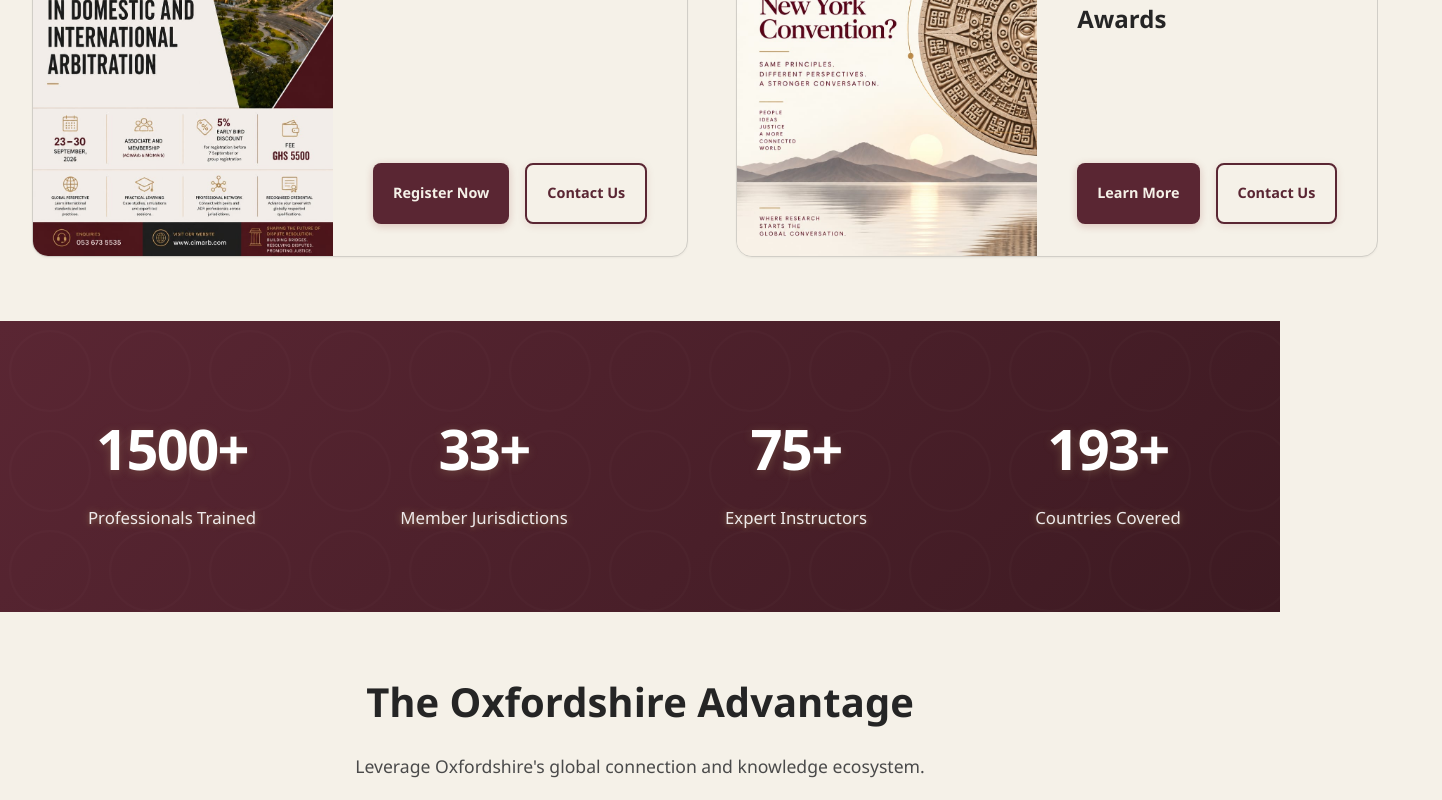
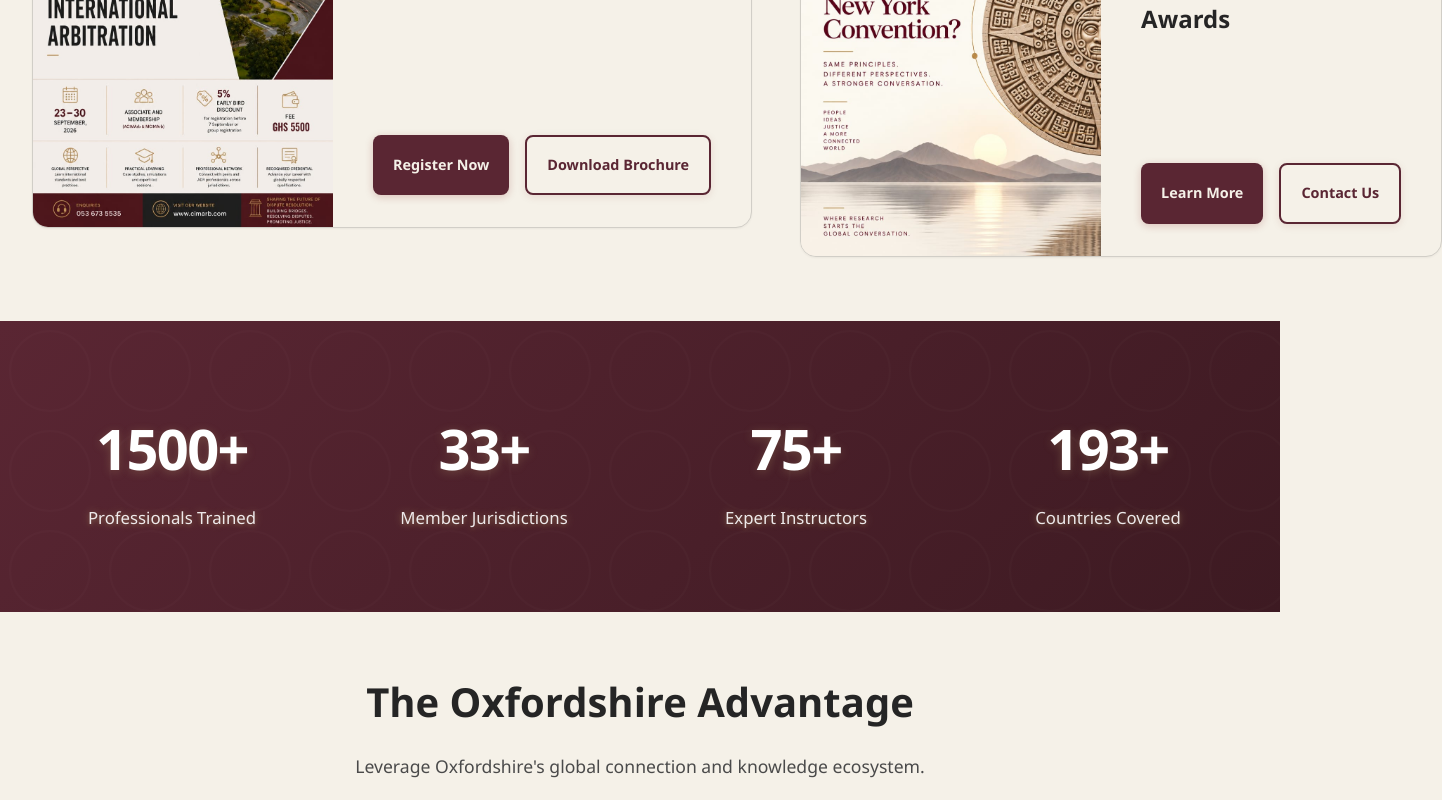
Before and after one commit to noblex1/cima_o, a React (Vite) app: page / in a window 1280 px wide. Shown: the part 1620-2420 px from the top of the page, 1442 px wide, since content can reach past the window. Built offline with nearby package versions, Linux system fonts and the light colour scheme.

Commit message:
Replace Contact Us with Download Brochure for cohort card

```diff
--- a/src/pages/Home.jsx
+++ b/src/pages/Home.jsx
@@ -12,6 +12,7 @@ import cohortPoster from '../../assets/cohortf.jpeg'
 import certificate1 from '../../assets/WhatsApp Image 2026-08-25 at 18.29.53.jpeg'
 import nycConvPoster from '../../gallery/nyc_conv.jpeg'
 import summerSchoolBrochure from '../../assets/2026 CIMA Summer School (2) (1).pdf'
+import cohortBrochure from '../../assets/trusted/CIMA Summer School Extension.pdf'
 import asiaAfricaBrochure from '../../assets/Asia-Africa Mock Arbitration Flyer (1).pdf'
 import logo1 from '../../assets/trusted/trustedby/AAA.png'
 import logo2 from '../../assets/trusted/trustedby/AF BAR.png'
@@ -276,8 +277,8 @@ const Home = () => {
                     <a href="https://cimalearn.thecima.org/course/1345ebaf-f10b-4b2b-882d-1836b9b070d8" target="_blank" rel="noreferrer" className="btn-event-register">
                       Register Now
                     </a>
-                    <a href="mailto:info@thecima.org?subject=Cohort Registration Inquiry" className="btn-event-download">
-                      Contact Us
+                    <a href={cohortBrochure} download="CIMA_Cohort_Brochure.pdf" className="btn-event-download">
+                      Download Brochure
                     </a>
                   </div>
                 </div>
```
